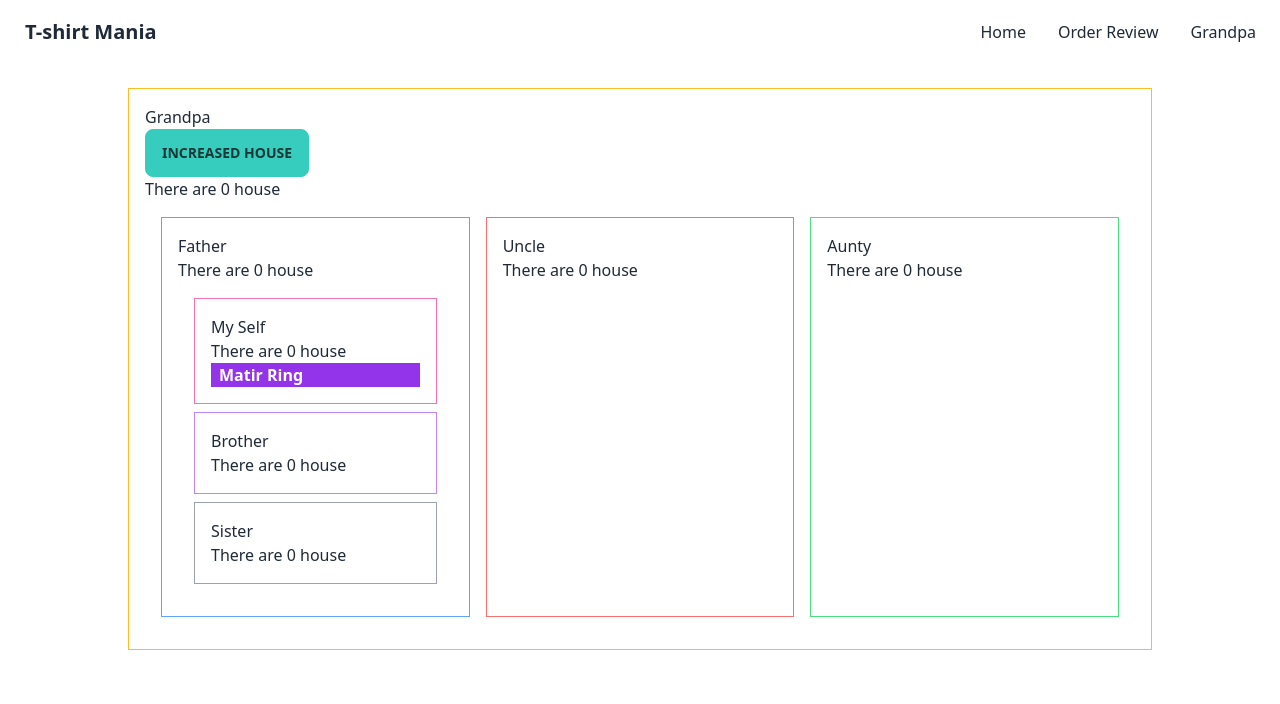
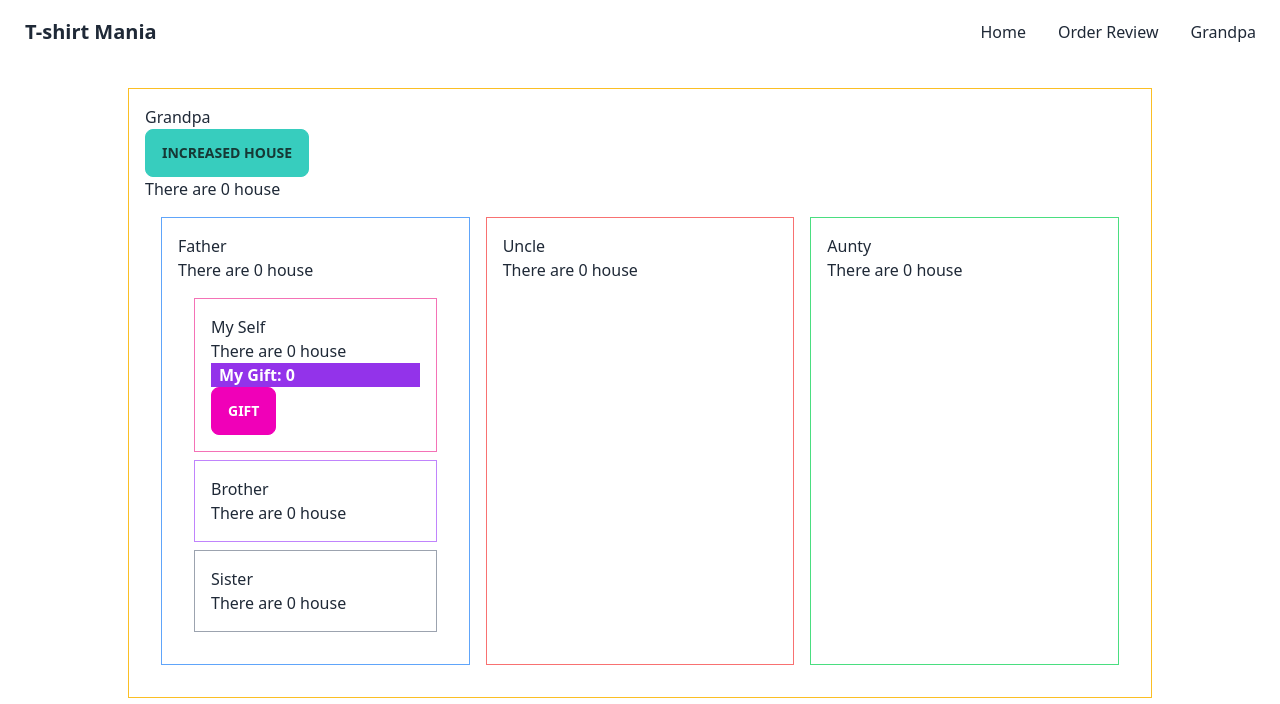
Before and after one commit to Tusar78/React-router-state, a React (Create React App) app in the folder tshirt-mania/: page /grandpa in a window 1280 px wide. Shown: the top 704 px of the page. Built offline with nearby package versions, Linux system fonts and the light colour scheme.

Commit message:
SEnd value to state

```diff
--- a/tshirt-mania/src/Components/Father/Father.js
+++ b/tshirt-mania/src/Components/Father/Father.js
@@ -10,7 +10,7 @@ const Father = ({house}) => {
       {house}
 
       <div className='m-2 p-2 grid gap-2'>
-        <MySelf house={house} />
+        <MySelf />
         <Brother house={house} />
         <Sister house={house} />
       </div>
--- a/tshirt-mania/src/Components/Grandpa/Grandpa.js
+++ b/tshirt-mania/src/Components/Grandpa/Grandpa.js
@@ -12,12 +12,12 @@ const Grandpa = () => {
     setMyHouse(newHouse);
   };
 
-  const ornament = ["Diamond Ring!", 'Gold Ring', 'Matir Ring'];
+  // const ornament = ["Diamond Ring!", 'Gold Ring', 'Matir Ring'];
 
   const house = <p>There are {myHouse} house</p>;
 
   return (
-    <RingContext.Provider value={ornament}>
+    <RingContext.Provider value={[myHouse, setMyHouse]}>
       <div className="max-w-screen-lg mx-auto mt-6 border border-amber-400 p-4">
         <h2>Grandpa</h2>
         <button className="btn btn-accent" onClick={handleHouse}>
--- a/tshirt-mania/src/Components/MySelf/MySelf.js
+++ b/tshirt-mania/src/Components/MySelf/MySelf.js
@@ -1,13 +1,14 @@
 import React, { useContext } from 'react';
 import { RingContext } from '../Grandpa/Grandpa';
 
-const MySelf = ({house}) => {
-  const gift = useContext(RingContext)
+const MySelf = () => {
+  const [myHouse, setMyHouse] = useContext(RingContext)
   return (
     <div className='border border-pink-400 p-4'>
       <h5>My Self</h5>
-      {house}
-      <p className='text-white bg-purple-600 font-semibold px-2'>{gift[2]}</p>
+      <p>There are {myHouse} house</p>
+      <p className='text-white bg-purple-600 font-semibold px-2'>My Gift: {myHouse}</p>
+      <button className='btn btn-secondary' onClick={() => setMyHouse(myHouse + 1)}>Gift</button>
     </div>
   );
 };
```
